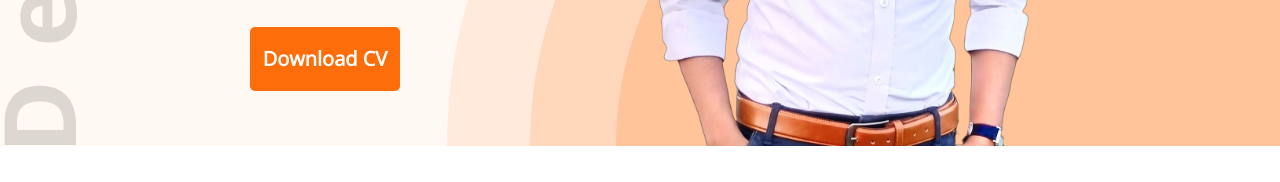
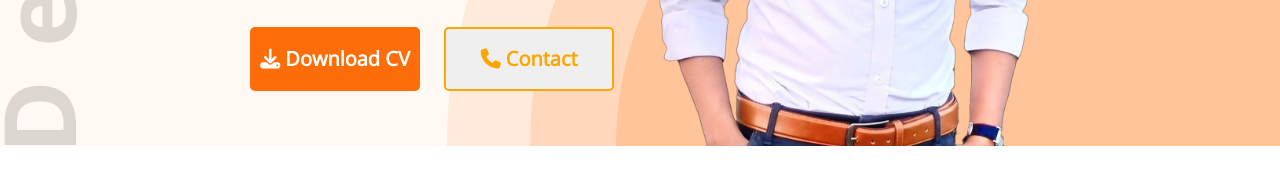
Before and after one commit to HumaionKobir1/my-first-portfolio, a plain HTML site: page index.html in a window 1280 px wide. Shown: the part 618-800 px from the top of the page. Drawn offline with nearby package versions, Linux system fonts and the light colour scheme.

Commit message:
coding done

```diff
--- a/index.html
+++ b/index.html
@@ -7,6 +7,7 @@
     <title>portfolio</title>
     <link rel="stylesheet" href="style/portfolio.css">
     <link rel="preconnect" href="https://fonts.googleapis.com"><link rel="preconnect" href="https://fonts.gstatic.com" crossorigin><link href="https://fonts.googleapis.com/css2?family=Open+Sans&display=swap" rel="stylesheet">
+    <script src="https://kit.fontawesome.com/407a8df81e.js" crossorigin="anonymous"></script>
 </head>
 <body>
     <header>
@@ -23,7 +24,8 @@
                 <h2 class="sub-title-banner">Hi, I am</h2>
                 <h1 class="title-banner">Humaion Kobir</h1>
                 <p class="banner-description">Shot what able cold new see hold.Friendly as an betrayed formerly he. Morning because as to society behaved moments.</p>
-                <button class="btn-orange">Download CV</button>
+                <button class="btn-orange"><i class="fa-solid fa-download"></i> Download CV</button>
+                <button class="btn-contact"><i class="fa-solid fa-phone"></i></i> Contact</button>
             </div>
             <img class="banner-pic" src="images/humaion-kobir.png" alt="">
         </div>
@@ -66,7 +68,7 @@
                 <div class="skill">
                     <img src="images/icons/react.png" alt="">
                     <p class="skill-title">Reaact</p>
-                    <p class="skill-description">Ullam voluptas beatae sit delectus exercitationem, dolores distinctio fuga velit praesentium, incidunt earum voluptate autem.</p>
+                    <p class="skill-description">Ullam voluptas beatae sit delectus exercitationem, dolores distinctio fuga velit       praesentium, incidunt earum voluptate autem.</p>
                 </div>
                 <div class="skill">
                     <img src="images/icons/nodejs.png" alt="">
@@ -129,7 +131,7 @@
                 </div>
             </div>
             <div class="resume-btn">
-                <button class="btn-orange">Download CV</button>
+                <button class="btn-orange"><i class="fa-solid fa-download"></i> Download CV</button>
             </div>
         </section>
 
--- a/style/portfolio.css
+++ b/style/portfolio.css
@@ -25,13 +25,24 @@ nav{
     font-weight: 700;
     font-size: 20px;
     /* padding: 18px 30px; */
-    width: 150px;
+    width: 170px;
     height: 64px;
 
     background: #FD6E0A;
     color: #FFF;
     border-radius: 5px;
     border: none;
+}
+.btn-contact{
+    border: 2px solid orange;
+    font-weight: 700;
+    font-size: 20px;
+    /* padding: 18px 30px; */
+    width: 170px;
+    height: 64px;
+    border-radius: 5px;
+    color: orange;
+    margin-left: 20px;
 }
 nav ul{
     display: flex;
```
